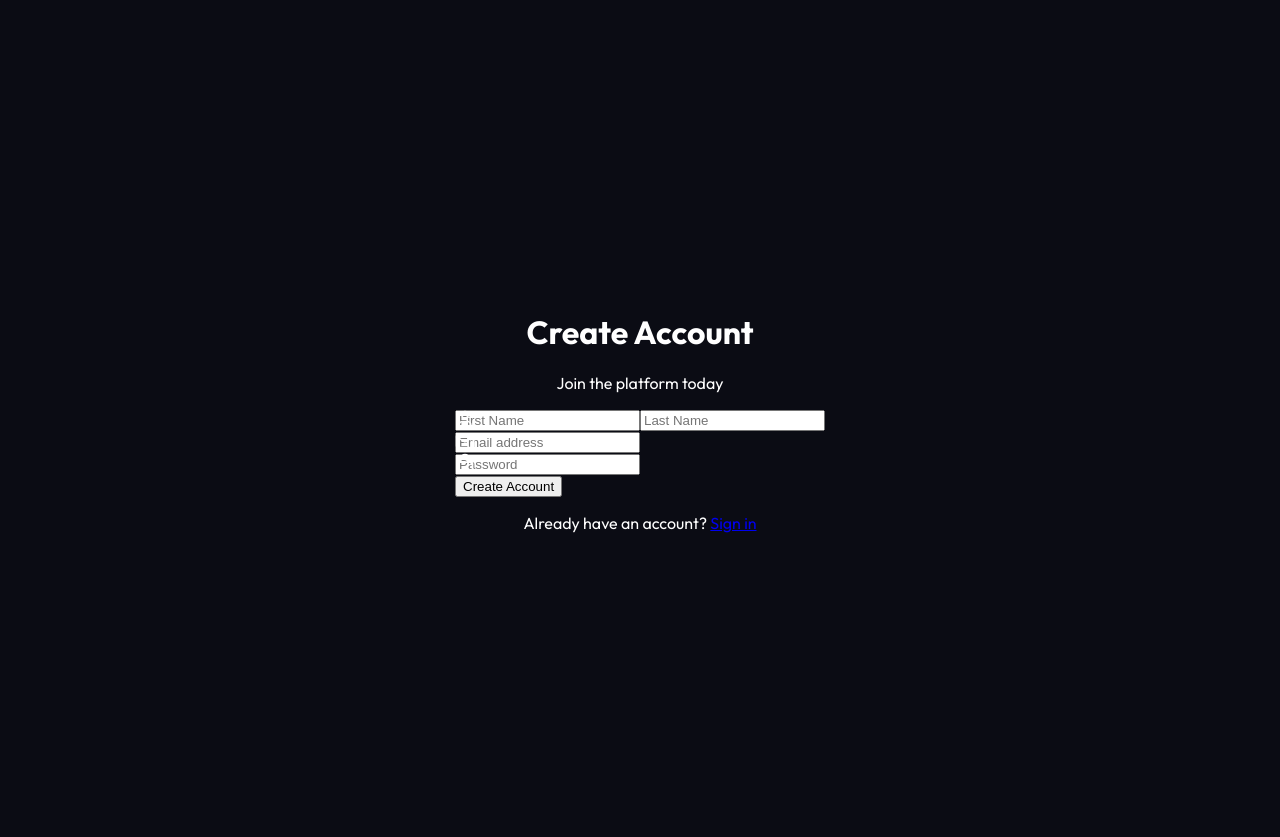
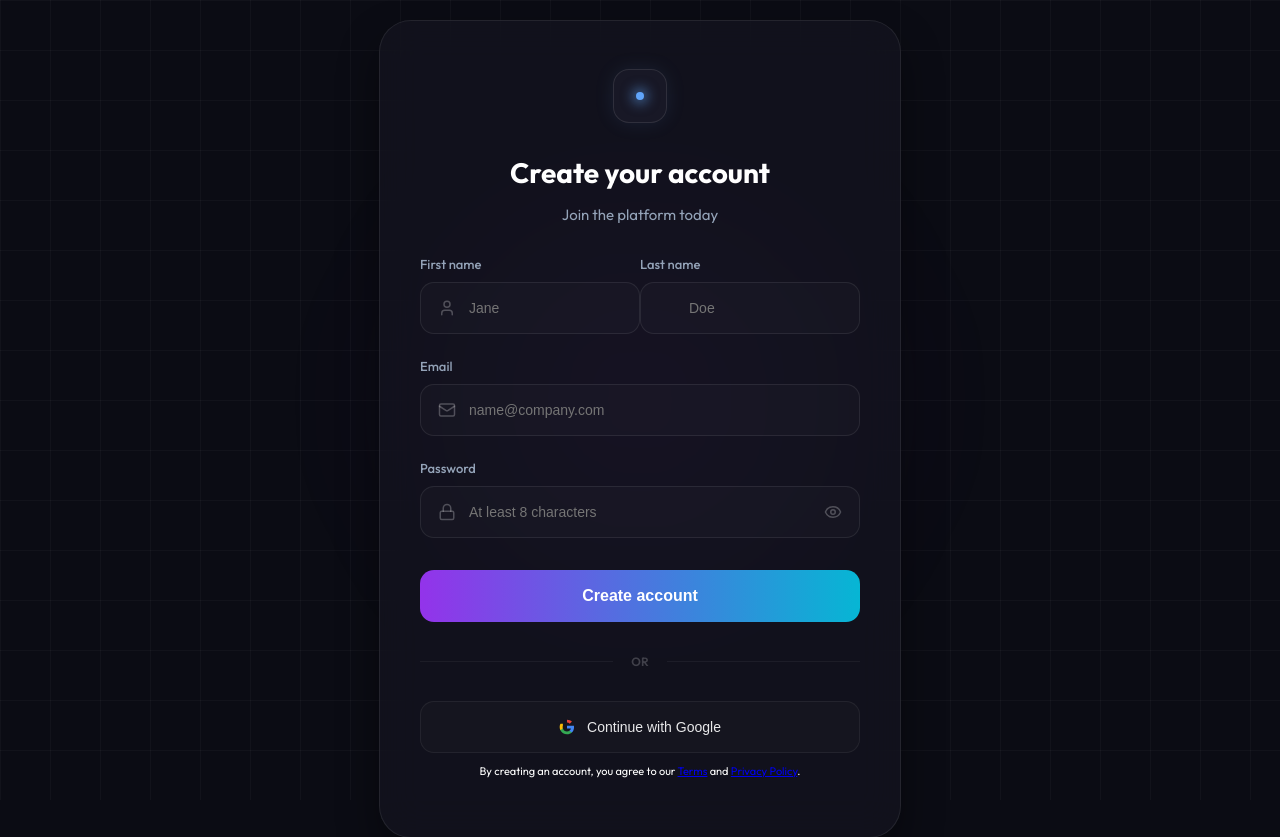
Before and after one commit to guillermomoralesruelas-ctrl/auth-service-platform, a Next.js app in the folder frontend/: page /register in a window 1280 px wide. Shown: the top 837 px of the page. Built offline with nearby package versions, Linux system fonts and the light colour scheme.

Commit message:
design: implemented premium redesign for register page

```diff
--- a/frontend/src/app/register/page.tsx
+++ b/frontend/src/app/register/page.tsx
@@ -3,7 +3,7 @@ import { useState } from 'react';
 import { useRouter } from 'next/navigation';
 import Link from 'next/link';
 import { api } from '../../lib/axios';
-import { Lock, Mail, User, Loader2 } from 'lucide-react';
+import { Lock, Mail, User, Loader2, Eye } from 'lucide-react';
 
 export default function RegisterPage() {
   const router = useRouter();
@@ -15,6 +15,7 @@ export default function RegisterPage() {
   });
   const [loading, setLoading] = useState(false);
   const [error, setError] = useState('');
+  const [showPassword, setShowPassword] = useState(false);
 
   const handleRegister = async (e: React.FormEvent) => {
     e.preventDefault();
@@ -25,94 +26,132 @@ export default function RegisterPage() {
       await api.post('/auth/register', formData);
       router.push('/login?registered=true');
     } catch (err: any) {
-      setError(err.response?.data?.message || 'Error al registrar usuario');
+      setError(err.response?.data?.message || 'Error creating account');
     } finally {
       setLoading(false);
     }
   };
 
+  const handleGoogleLogin = () => {
+    const apiUrl = process.env.NEXT_PUBLIC_API_URL || 'http://localhost:3000/api';
+    window.location.href = `${apiUrl}/auth/google`;
+  };
+
   return (
-    <div className="flex items-center justify-center min-h-screen p-4 relative">
-      <div className="absolute top-0 left-0 w-full h-full bg-[radial-gradient(ellipse_at_top_left,_var(--tw-gradient-stops))] from-accent/20 via-transparent to-transparent -z-10" />
+    <main className="flex flex-col items-center py-10">
+      <div className="page-bg" />
+      <div className="page-glow" />
 
-      <div className="glass-card w-full max-w-md relative overflow-hidden">
-        <div className="absolute -bottom-10 -left-10 w-40 h-40 bg-primary/30 rounded-full blur-3xl" />
-
-        <div className="text-center mb-8">
-          <h1 className="text-3xl font-bold text-white mb-2">Create Account</h1>
-          <p className="text-white/60">Join the platform today</p>
+      <div className="auth-card">
+        <div className="text-center">
+          <div className="icon-box">
+            <div className="dot-icon" />
+          </div>
+          <h1 className="heading">Create your account</h1>
+          <p className="subheading">Join the platform today</p>
         </div>
 
         {error && (
-          <div className="bg-red-500/10 border border-red-500/50 text-red-200 px-4 py-3 rounded-xl mb-6 text-sm text-center">
+          <div className="mb-6 p-3 bg-red-500/10 border border-red-500/20 text-red-400 text-xs rounded-xl text-center">
             {error}
           </div>
         )}
 
-        <form onSubmit={handleRegister} className="space-y-4">
+        <form onSubmit={handleRegister} className="w-full space-y-4">
           <div className="grid grid-cols-2 gap-4">
-            <div className="relative">
-              <User className="absolute left-4 top-3.5 text-white/40" size={20} />
+            <div className="w-full">
+              <label className="label-text">First name</label>
+              <div className="input-container">
+                <User className="input-icon" size={18} />
                 <input
                   type="text"
-                placeholder="First Name"
-                className="input-glass pl-12"
+                  placeholder="Jane"
+                  className="input-styled"
                   value={formData.firstName}
                   onChange={(e) => setFormData({...formData, firstName: e.target.value})}
                   required
                 />
               </div>
-            <div className="relative">
+            </div>
+            <div className="w-full">
+              <label className="label-text">Last name</label>
+              <div className="input-container">
                 <input
                   type="text"
-                placeholder="Last Name"
-                className="input-glass px-4"
+                  placeholder="Doe"
+                  className="input-styled !pl-4"
                   value={formData.lastName}
                   onChange={(e) => setFormData({...formData, lastName: e.target.value})}
                   required
                 />
               </div>
             </div>
+          </div>
 
-          <div className="relative">
-            <Mail className="absolute left-4 top-3.5 text-white/40" size={20} />
+          <div className="w-full">
+            <label className="label-text">Email</label>
+            <div className="input-container">
+              <Mail className="input-icon" size={18} />
               <input
                 type="email"
-              placeholder="Email address"
-              className="input-glass pl-12"
+                placeholder="name@company.com"
+                className="input-styled"
                 value={formData.email}
                 onChange={(e) => setFormData({...formData, email: e.target.value})}
                 required
               />
             </div>
+          </div>
 
-          <div className="relative">
-            <Lock className="absolute left-4 top-3.5 text-white/40" size={20} />
+          <div className="w-full">
+            <label className="label-text">Password</label>
+            <div className="input-container">
+              <Lock className="input-icon" size={18} />
               <input
-              type="password"
-              placeholder="Password"
-              className="input-glass pl-12"
+                type={showPassword ? "text" : "password"}
+                placeholder="At least 8 characters"
+                className="input-styled"
                 value={formData.password}
                 onChange={(e) => setFormData({...formData, password: e.target.value})}
                 required
-              minLength={6}
+                minLength={8}
+              />
+              <Eye
+                className="input-eye hover:text-white transition-colors"
+                size={18}
+                onClick={() => setShowPassword(!showPassword)}
               />
             </div>
+          </div>
 
-          <div className="pt-2">
-            <button type="submit" className="btn-primary" disabled={loading}>
-              {loading ? <Loader2 className="animate-spin mx-auto" size={24} /> : 'Create Account'}
+          <button type="submit" className="btn-submit" disabled={loading}>
+            {loading ? <Loader2 className="animate-spin mx-auto" size={20} /> : 'Create account'}
           </button>
-          </div>
         </form>
 
-        <p className="text-center text-white/60 text-sm mt-8">
-          Already have an account?{' '}
-          <Link href="/login" className="text-primary hover:text-white transition-colors font-medium">
-            Sign in
-          </Link>
+        <div className="separator">OR</div>
+
+        <button onClick={handleGoogleLogin} className="btn-google">
+          <svg className="google-icon-small" viewBox="0 0 24 24">
+            <path fill="#4285F4" d="M22.56 12.25c0-.78-.07-1.53-.2-2.25H12v4.26h5.92c-.26 1.37-1.04 2.53-2.21 3.31v2.77h3.57c2.08-1.92 3.28-4.74 3.28-8.09z" />
+            <path fill="#34A853" d="M12 23c2.97 0 5.46-.98 7.28-2.66l-3.57-2.77c-.98.66-2.23 1.06-3.71 1.06-2.86 0-5.29-1.93-6.16-4.53H2.18v2.84C3.99 20.53 7.7 23 12 23z" />
+            <path fill="#FBBC05" d="M5.84 14.09c-.22-.66-.35-1.36-.35-2.09s.13-1.43.35-2.09V7.07H2.18C1.43 8.55 1 10.22 1 12s.43 3.45 1.18 4.93l2.85-2.22.81-.62z" />
+            <path fill="#EA4335" d="M12 5.38c1.62 0 3.06.56 4.21 1.64l3.15-3.15C17.45 2.09 14.97 1 12 1 7.7 1 3.47 2.18 7.07l3.66 2.84c.87-2.6 3.3-4.53 6.16-4.53z" />
+          </svg>
+          Continue with Google
+        </button>
+
+        <p className="text-[11px] text-center text-muted mt-8 leading-relaxed">
+          By creating an account, you agree to our <Link href="#" className="text-white hover:underline">Terms</Link> and <Link href="#" className="text-white hover:underline">Privacy Policy</Link>.
         </p>
       </div>
-    </div>
+
+      <p className="footer-text">
+        Already have an account?
+        <Link href="/login" className="footer-link">Sign in</Link>
+      </p>
+
+      <p className="aes-text">Protected by AES-256 Encryption</p>
+    </main>
   );
 }
```
Lines whose indentation alone changed are shown as unchanged.
